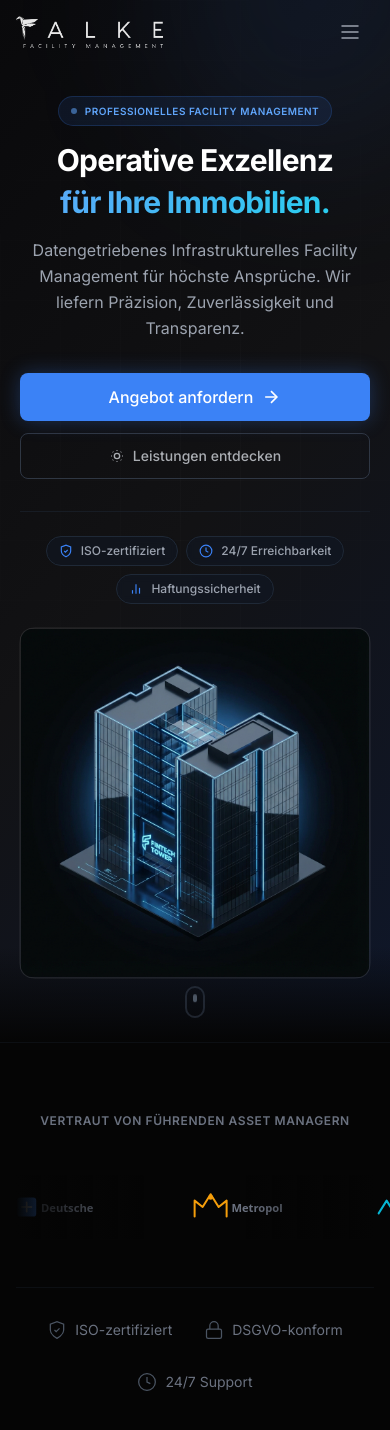
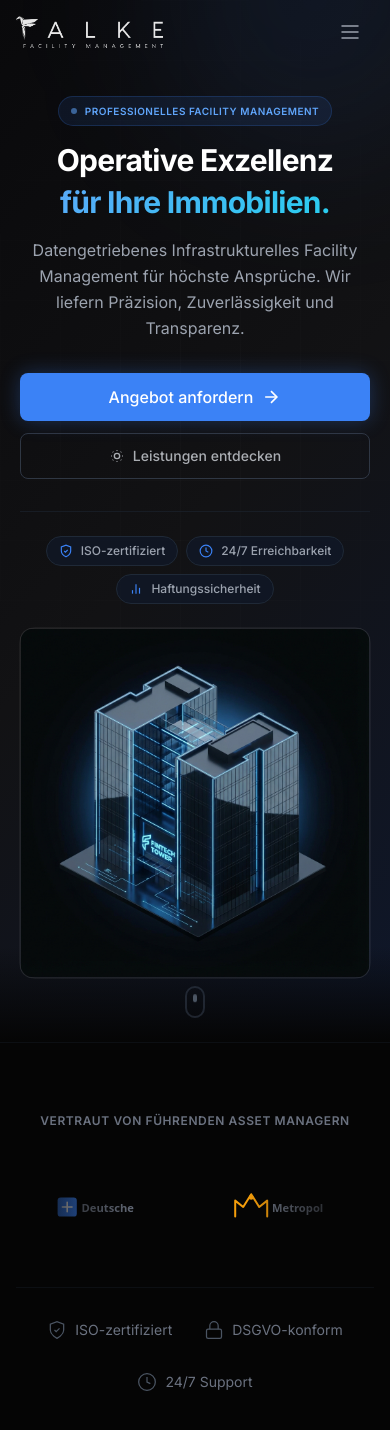
Before and after one commit to eltahawyomar001-eng/spline-project, a React (Vite) app: page / in a window 390 px wide. Shown: the top 1430 px of the page. Built offline with nearby package versions, Linux system fonts and the light colour scheme.

Commit message:
Remove remaining blur effects and pause marquee on mobile

```diff
--- a/src/components/Navbar.tsx
+++ b/src/components/Navbar.tsx
@@ -97,7 +97,7 @@ export const Navbar = memo(function Navbar() {
                     className={`md:hidden overflow-hidden transition-all duration-300 ease-in-out ${mobileMenuOpen ? 'max-h-96 opacity-100' : 'max-h-0 opacity-0'
                         }`}
                 >
-                    <div className="py-4 space-y-1 border-t border-white/10 bg-dark-950/60 backdrop-blur-xl -mx-4 px-4 sm:-mx-6 sm:px-6">
+                    <div className="py-4 space-y-1 border-t border-white/10 bg-dark-950 -mx-4 px-4 sm:-mx-6 sm:px-6">
                         <a
                             href="#leistungen"
                             onClick={handleLinkClick}
--- a/src/styles/globals.css
+++ b/src/styles/globals.css
@@ -224,8 +224,8 @@ body {
    BADGE STYLES
 ======================================== */
 .trust-badge {
-  @apply inline-flex items-center gap-2 px-3 py-1.5 text-xs font-medium text-gray-400 bg-gray-900/50 rounded-full border border-gray-800;
-  backdrop-filter: blur(4px);
+  @apply inline-flex items-center gap-2 px-3 py-1.5 text-xs font-medium text-gray-400 bg-gray-900/80 rounded-full border border-gray-800;
+  /* Blur disabled for iOS performance */
 }
 
 .trust-badge-icon {
@@ -314,6 +314,13 @@ body {
 
 .animate-marquee {
   animation: marquee 30s linear infinite;
+  /* Pause on mobile to reduce GPU load */
+}
+
+@media (max-width: 639px) {
+  .animate-marquee {
+    animation: none;
+  }
 }
 
 .animate-marquee:hover {
```
